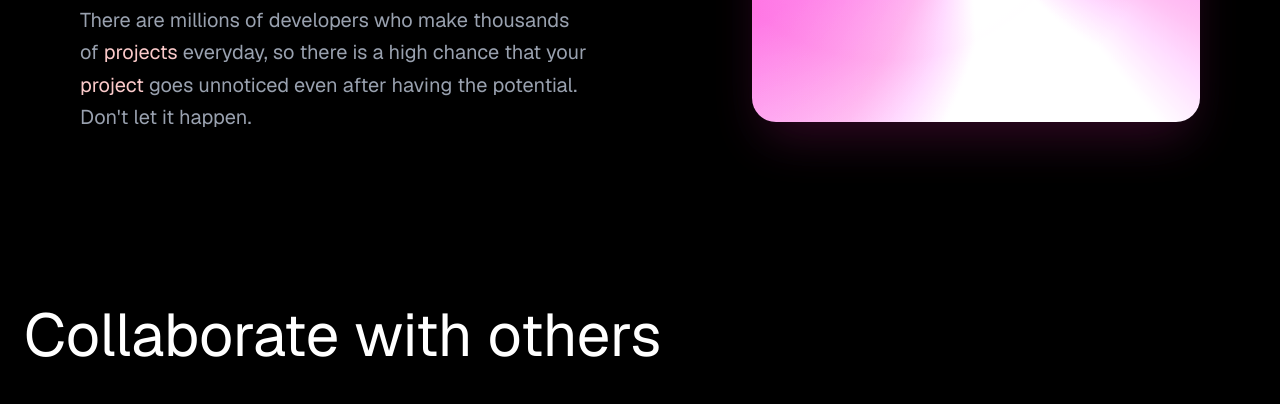
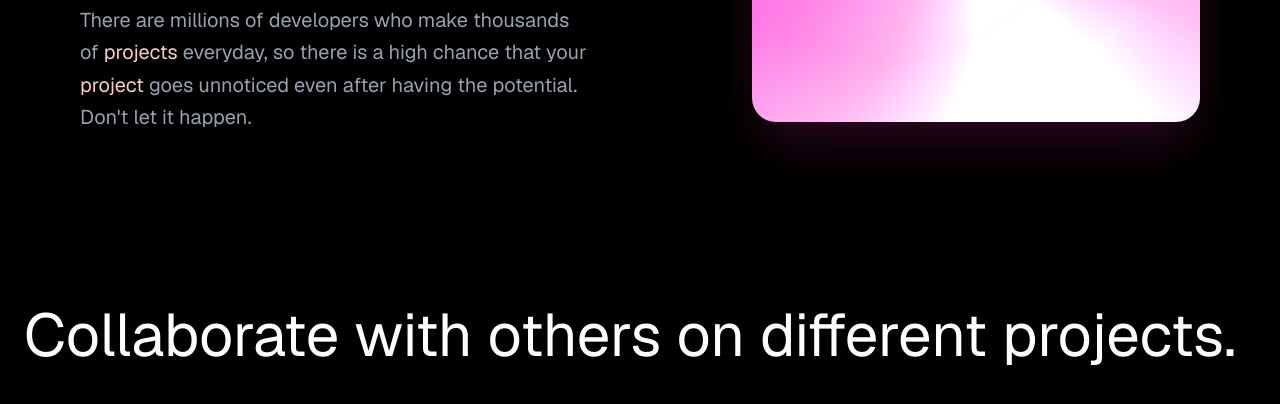
Before and after one commit to Cohortize/site, a React (Vite) app: page / in a window 1280 px wide. Shown: the part 1302-1706 px from the top of the page. Built offline with nearby package versions, Linux system fonts and the light colour scheme.

Commit message:
updated collaboration section

```diff
--- a/src/components/homepage/collaborate.tsx
+++ b/src/components/homepage/collaborate.tsx
@@ -2,7 +2,7 @@ const Collaborate = () => {
     return(
     <div className="h-screen w-full bg-black">
     <div className="text-6xl sm:text-6xl md:text-6xl lg:text-6xl xl:text-6xl 2xl:text-7xl text-white px-2 sm:px-4 md:px-6 z-20 relative font-medium leading-tight xl:leading-tight 2xl:leading-tight pr-0">
-        Collaborate with others
+        Collaborate with others on different projects.
     </div>
     </div>);
 }
```
